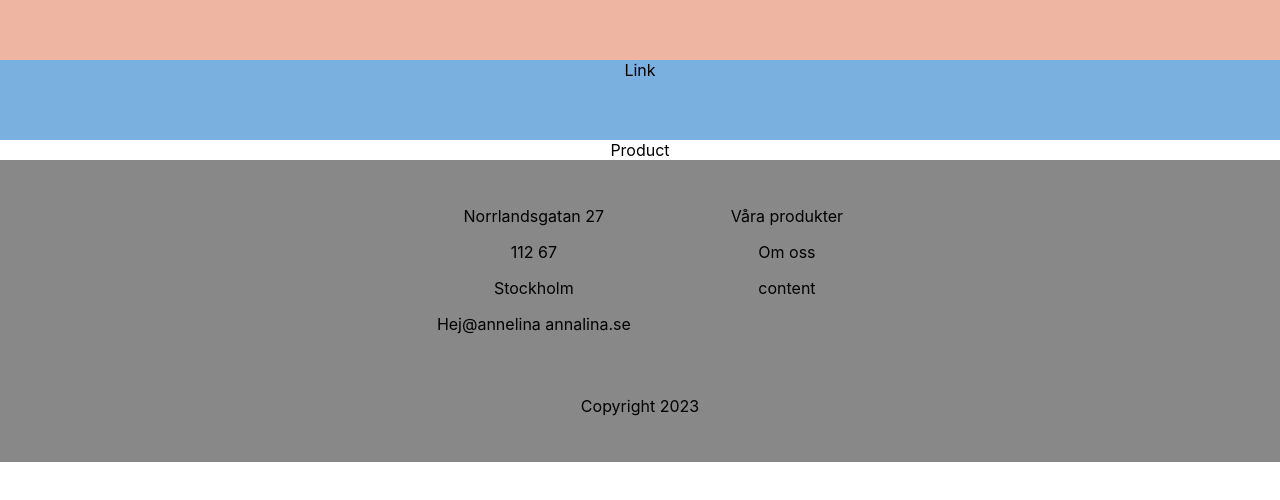
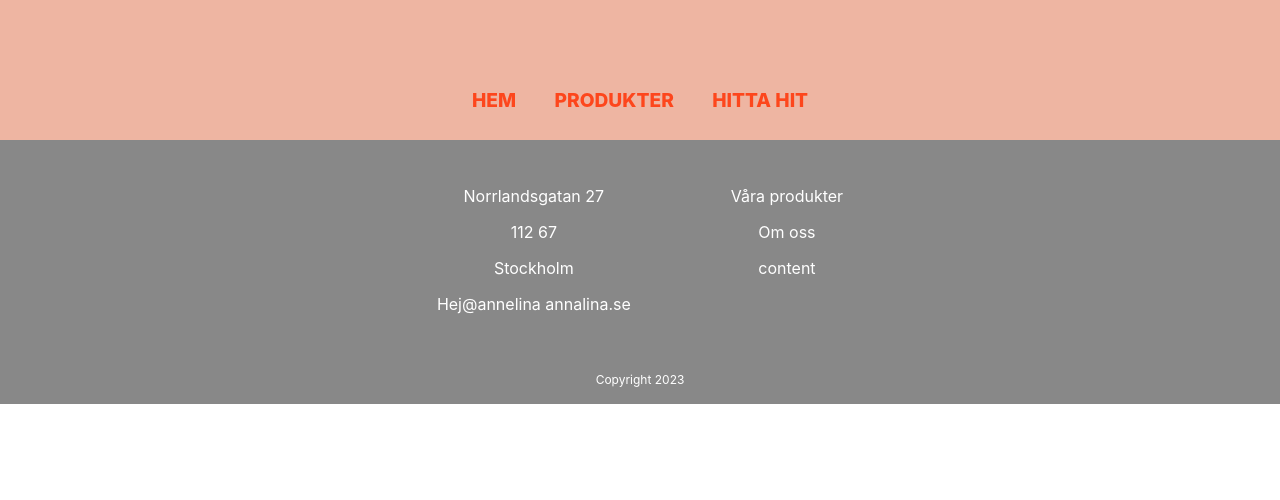
Before and after one commit to annamcn98/ex-arbete, a React (Create React App) app: page /product in a window 1280 px wide. Shown: the part 140-640 px from the top of the page. Built offline with nearby package versions, Linux system fonts and the light colour scheme.

Commit message:
Co-authored-by: Evelina Ghazzaoui <Anileveg@users.noreply.github.com>

```diff
--- a/src/components/Footer.js
+++ b/src/components/Footer.js
@@ -32,6 +32,7 @@ const Footerdiv = styled.div`
 
     display: flex;
     justify-content: center;
+    align-self: flex-end;
     flex-wrap: wrap;
     background-color: #888888;
     padding-top: 30px;
@@ -43,13 +44,16 @@ const Footerdiv = styled.div`
     padding-left: 20px;
     padding-right: 20px;
     padding-top: 30px;
-    padding-bottom: 30px;
-    `
-
+    padding-bottom: 5px;
+    font-size: 12px;
+    color:white;
+`
     const Div1 = styled.div `
     padding-right: 50px;
+    color:white;
     `
     const Div2 = styled.div `
     padding-left: 50px;
+    color: white;
 
     `
--- a/src/components/Header.js
+++ b/src/components/Header.js
@@ -1,6 +1,7 @@
 import React from 'react'
 import styled from 'styled-components'
 import Nav from './Nav'
+
 
 
 function Header() {
--- a/src/components/Nav.js
+++ b/src/components/Nav.js
@@ -1,20 +1,33 @@
 import React from 'react'
 import styled from 'styled-components'
+import { Link } from 'react-router-dom'
 
 
 function Nav() {
   return (
     <div>
         <Navdiv>
-            Link
+        <LinkTitle to='/Homepage'>HEM</LinkTitle>
+        <LinkTitle to="/products">PRODUKTER</LinkTitle>
+        <LinkTitle to="/">HITTA HIT</LinkTitle>
         </Navdiv>
     </div>
   )
 }
 
 const Navdiv = styled.div `
+display: flex;
+justify-content: center;
+align-items: center;
 height: 10vh;
-background-color: #7AB0DF;
+background-color: #EEB5A2;
+`
+const LinkTitle = styled(Link) `
+font-size: 1.2em;
+font-weight: 800;
+padding: 0 1em;
+text-decoration: none;
+color: #FD461C;
 `
 
 export default Nav
--- a/src/pages/Homepage.js
+++ b/src/pages/Homepage.js
@@ -5,13 +5,8 @@ import styled from 'styled-components'
 
 function Homepage() {
   return (
-    <Wrapper
-
-
-
-
-
-    />
+    <Wrapper>
+    </Wrapper>
   )
 }
 
--- a/src/pages/Product.js
+++ b/src/pages/Product.js
@@ -3,7 +3,9 @@ import React from 'react'
 
 function Product() {
   return (
-    <div>Product</div>
+    <div>
+
+    </div>
   )
 }
 
--- a/src/pages/Products.js
+++ b/src/pages/Products.js
@@ -2,7 +2,8 @@ import React from 'react'
 
 function Products() {
   return (
-    <div>Products</div>
+    <div>
+    </div>
   )
 }
 
```
